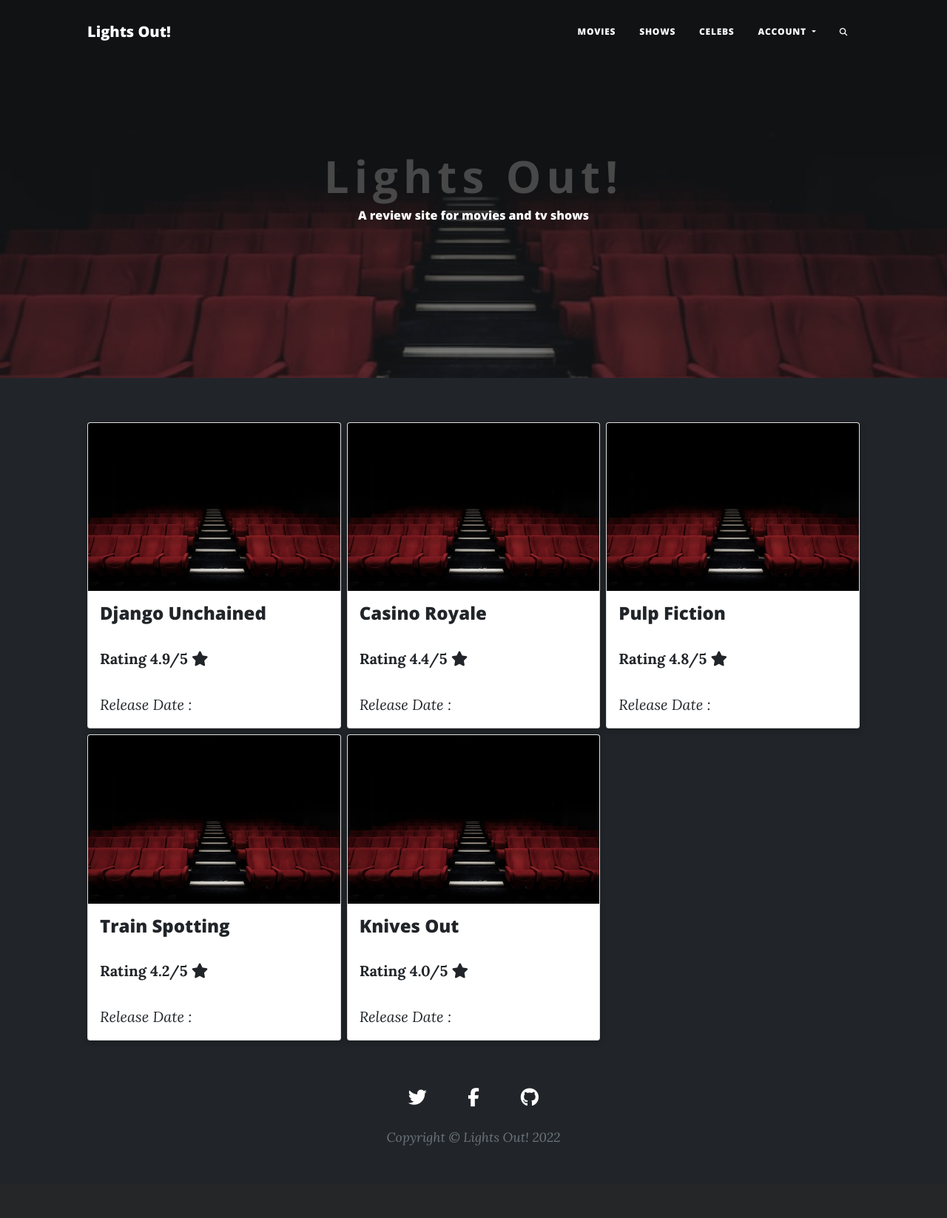
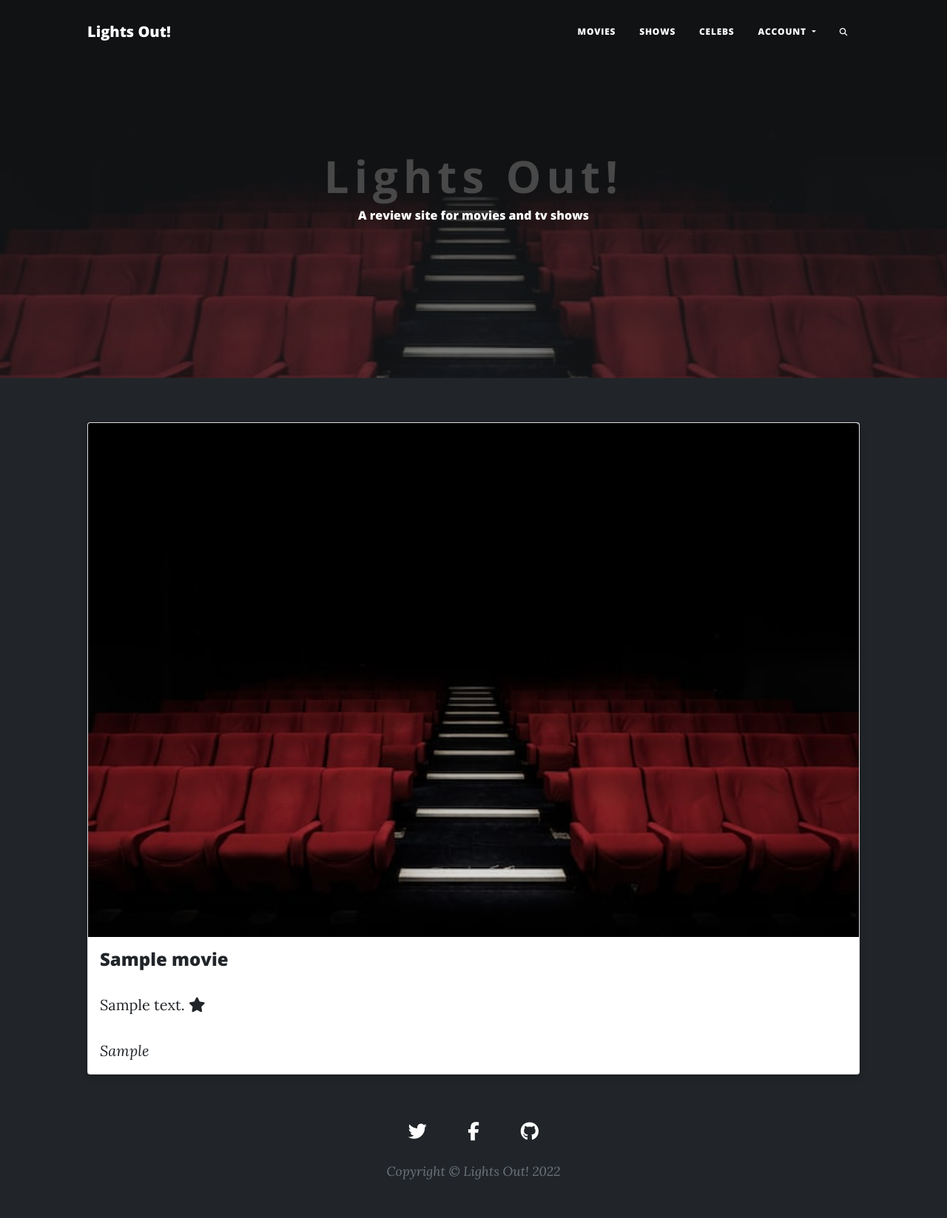
Before and after one commit to MaggieWalsh/QA---Project, a Flask app: page / in a window 1280 px wide. Shown: the whole page at 74% size. Before the commit the page ends 1549 px from the top, so only its background shows below. Run offline with Flask 2, Linux system fonts and the light colour scheme; tables that the repository leaves empty hold one stand-in row (values such as "Sample post"); some libraries are stand-ins or nearby versions.

Commit message:
Dynamically add cards for loop of movies

```diff
--- a/app.py
+++ b/app.py
@@ -1,6 +1,6 @@
 from flask import Flask
 from application import app
-from application.models import User
+from application.models import Movie
 
 
 if __name__ == '__main__':
--- a/application/__init__.py
+++ b/application/__init__.py
@@ -1,9 +1,11 @@
-from flask import Flask
+from flask import Flask, request
 from flask_sqlalchemy import SQLAlchemy
+
 
 app = Flask(__name__)
 
-app.config['SQLALCHEMY_DATABASE_URI'] = "sqlite:///data.db"
+
+app.config['SQLALCHEMY_DATABASE_URI'] = 'sqlite:///data.db'
 app.config['SQLALCHEMY_TRACK_MODIFICATIONS'] = False
 
 
--- a/application/routes.py
+++ b/application/routes.py
@@ -1,16 +1,23 @@
 from application import app, db
 from flask import render_template, url_for, redirect, request
-from application.models import User, Movie
+from application.models import Movie
 
+
+@app.route('/add_movie')
+def add_movie():
+    new_movie = Movie(title="Saw",description="Scary movie",genre="Horror")
+    db.session.add(new_movie)
+    db.session.commit()
+    return "Added new movie to database"
 
 @app.route("/")
 def index():
-    return render_template("index.html")
+    movies = Movie.query.all()
+    return render_template("index.html", movies=movies)
 
 
 @app.route("/register", methods=["GET", "POST"])
 def register():
-
     return render_template("register.html")
 
 
--- a/application/templates/index.html
+++ b/application/templates/index.html
@@ -1,45 +1,15 @@
 {% extends "base.html" %}
 {% block content %}
 <div class="card-deck">
+    {% for movie in movies %}
     <div class="card">
         <img src="{{ url_for('static', filename='assets/img/cinema.jpg') }}" class="card-img-top" alt="...">
         <div class="card-body">
-            <h4 class="card-title">Django Unchained</h4>
-            <p class="card-text"><strong>Rating 4.9/5 </strong><i class="fas fa-star"></i></span></p>
-            <p class="card-text"><em>Release Date : </em></p>
+            <h4 class="card-title">{{ movie.title }}</h4>
+            <p class="card-text">{{ movie.description }} <i class="fas fa-star"></i></span></p>
+            <p class="card-text"><em>{{ movie.genre }}</em></p>
         </div>
     </div>
-    <div class="card">
-        <img src="{{ url_for('static', filename='assets/img/cinema.jpg') }}" class="card-img-top" alt="...">
-        <div class="card-body">
-            <h4 class="card-title">Casino Royale</h4>
-            <p class="card-text"><strong>Rating 4.4/5 </strong><i class="fas fa-star"></i></span></p>
-            <p class="card-text"><em>Release Date : </em></p>
-        </div>
-    </div>
-    <div class="card">
-        <img src="{{ url_for('static', filename='assets/img/cinema.jpg') }}" class="card-img-top" alt="...">
-        <div class="card-body">
-            <h4 class="card-title">Pulp Fiction</h4>
-            <p class="card-text"><strong>Rating 4.8/5 </strong><i class="fas fa-star"></i></span></p>
-            <p class="card-text"><em>Release Date : </em></p>
-        </div>
-    </div>
-    <div class="card">
-        <img src="{{ url_for('static', filename='assets/img/cinema.jpg') }}" class="card-img-top" alt="...">
-        <div class="card-body">
-            <h4 class="card-title">Train Spotting</h4>
-            <p class="card-text"><strong>Rating 4.2/5 </strong><i class="fas fa-star"></i></span></p>
-            <p class="card-text"><em>Release Date : </em></p>
-        </div>
-    </div>
-    <div class="card">
-        <img src="{{ url_for('static', filename='assets/img/cinema.jpg') }}" class="card-img-top" alt="...">
-        <div class="card-body">
-            <h4 class="card-title">Knives Out</h4>
-            <p class="card-text"><strong>Rating 4.0/5 </strong><i class="fas fa-star"></i></span></p>
-            <p class="card-text"><em>Release Date : </em></p>
-        </div>
-    </div>
+    {% endfor %}
 </div>
 {% endblock %}
```
Also changed, not shown: application/models.py (+3 -8 lines), application/templates/add_movie.html (added, +23 -0 lines).
